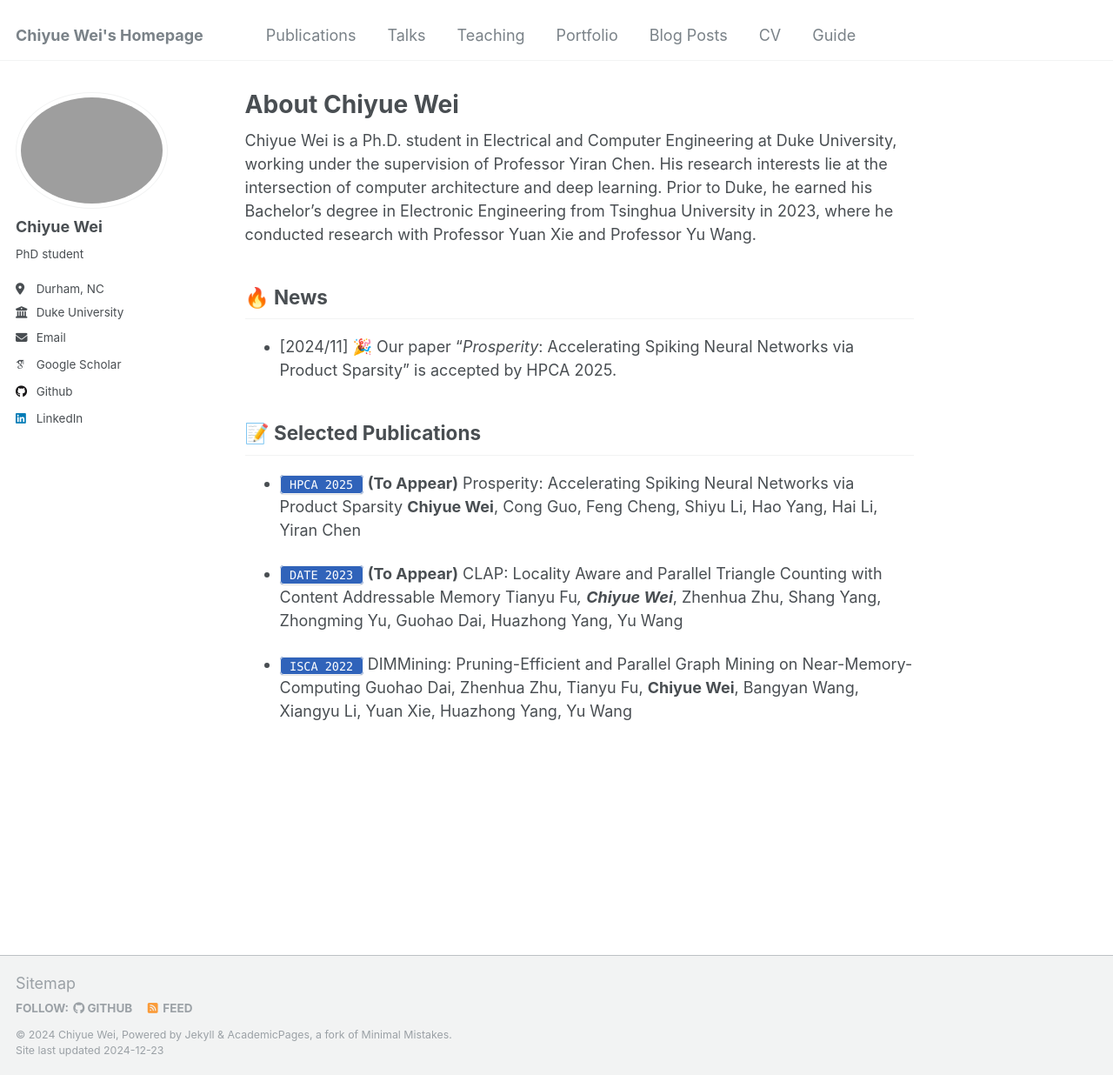
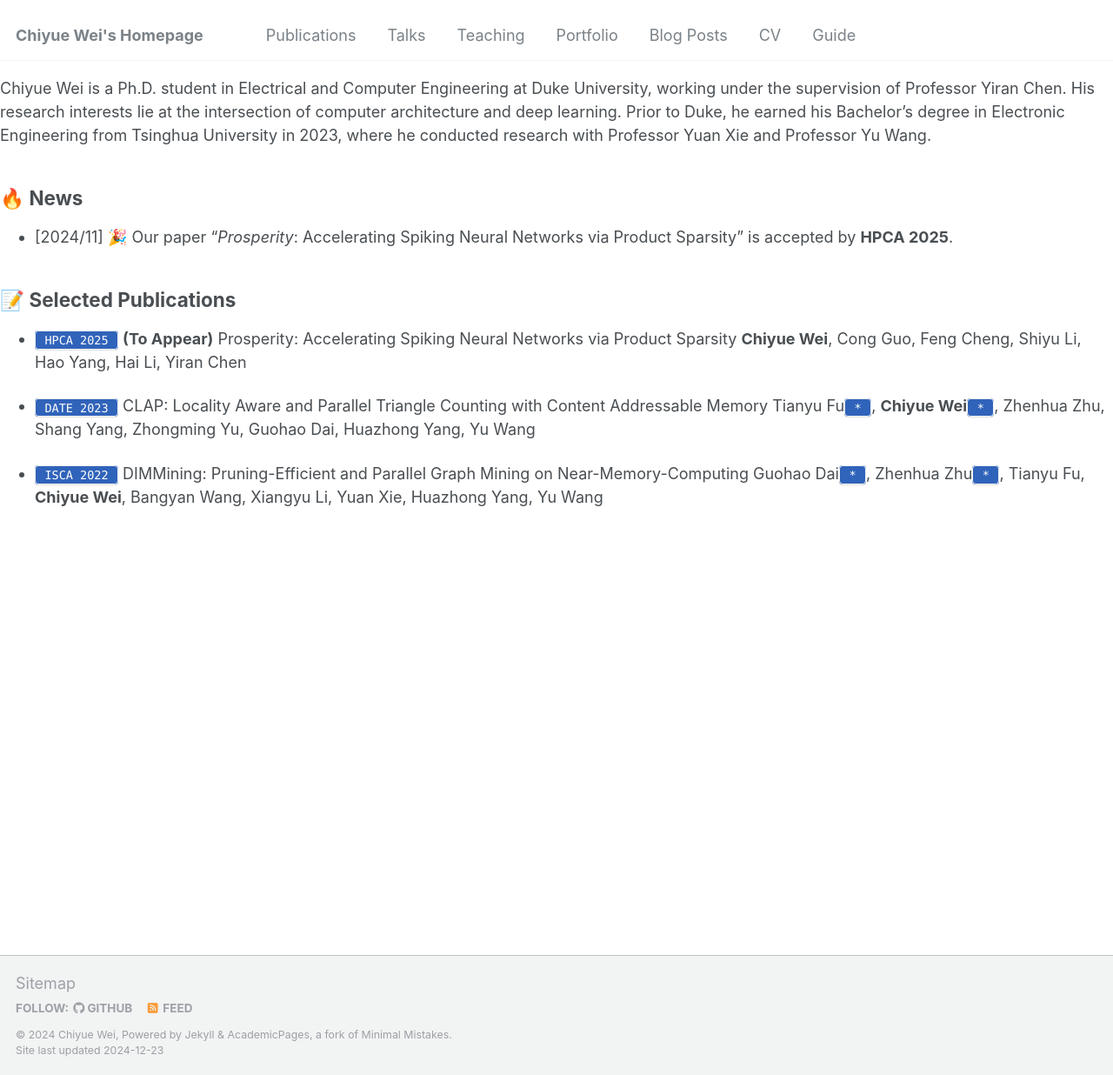
Before and after one commit to dubcyfor3/dubcyfor3.github.io, a Jekyll site: the page built from _pages/about.md, in a window 1280 px wide and 1236 px high. Shown: the whole window at 87% size. Built offline with Jekyll 4.4.1, drawn with Linux system fonts in a browser that asks for light colours; some web fonts are replaced; our own code applies the rules of GitHub Pages for plain Markdown files; part of the change alters nothing that is shown.

Commit message:
[update] remove unused section

```diff
--- a/_config.yml
+++ b/_config.yml
@@ -229,23 +229,23 @@ collections:
 # These settings control how pages and collections are included in the site
 defaults:
   # _posts
-  - scope:
-      path: ""
-      type: posts
-    values:
-      layout: single
-      author_profile: true
-      read_time: true
-      comments: true
-      share: true
-      related: true
+  # - scope:
+  #     path: ""
+  #     type: posts
+  #   values:
+  #     layout: single
+  #     author_profile: true
+  #     read_time: true
+  #     comments: true
+  #     share: true
+  #     related: true
   # _pages
-  - scope:
-      path: ""
-      type: pages
-    values:
-      layout: single
-      author_profile: true
+  # - scope:
+  #     path: ""
+  #     type: pages
+  #   values:
+  #     layout: single
+  #     author_profile: true
   # _teaching
   - scope:
       path: ""
@@ -265,22 +265,22 @@ defaults:
       share: true
       comments: true
   # _portfolio
-  - scope:
-      path: ""
-      type: portfolio
-    values:
-      layout: single
-      author_profile: true
-      share: true
-      comment: true
+  # - scope:
+  #     path: ""
+  #     type: portfolio
+  #   values:
+  #     layout: single
+  #     author_profile: true
+  #     share: true
+  #     comment: true
   # _talks
-  - scope:
-      path: ""
-      type: talks
-    values:
-      layout: talk
-      author_profile: true
-      share: true
+  # - scope:
+  #     path: ""
+  #     type: talks
+  #   values:
+  #     layout: talk
+  #     author_profile: true
+  #     share: true
 
 
 # Sass/SCSS
--- a/_pages/about.md
+++ b/_pages/about.md
@@ -13,7 +13,7 @@ Chiyue Wei is a Ph.D. student in Electrical and Computer Engineering at Duke Uni
 🔥 News
 ------
 
-- [2024/11] 🎉 Our paper "*Prosperity*: Accelerating Spiking Neural Networks via Product Sparsity" is accepted by HPCA 2025.
+- [2024/11] 🎉 Our paper "*Prosperity*: Accelerating Spiking Neural Networks via Product Sparsity" is accepted by **HPCA 2025**.
 
 
 📝 Selected Publications
@@ -21,11 +21,11 @@ Chiyue Wei is a Ph.D. student in Electrical and Computer Engineering at Duke Uni
 - ``HPCA 2025`` **(To Appear)** Prosperity: Accelerating Spiking Neural Networks via Product Sparsity
 **Chiyue Wei**, Cong Guo, Feng Cheng, Shiyu Li, Hao Yang, Hai Li, Yiran Chen
 
-- ``DATE 2023`` **(To Appear)** CLAP: Locality Aware and Parallel Triangle Counting with Content Addressable Memory
-Tianyu Fu*, **Chiyue Wei***, Zhenhua Zhu, Shang Yang, Zhongming Yu, Guohao Dai, Huazhong Yang, Yu Wang
+- ``DATE 2023`` CLAP: Locality Aware and Parallel Triangle Counting with Content Addressable Memory
+Tianyu Fu`*`, **Chiyue Wei**`*`, Zhenhua Zhu, Shang Yang, Zhongming Yu, Guohao Dai, Huazhong Yang, Yu Wang
 
 - ``ISCA 2022`` DIMMining: Pruning-Efficient and Parallel Graph Mining on Near-Memory-Computing
-Guohao Dai, Zhenhua Zhu, Tianyu Fu, **Chiyue Wei**, Bangyan Wang, Xiangyu Li, Yuan Xie, Huazhong Yang, Yu Wang
+Guohao Dai`*`, Zhenhua Zhu`*`, Tianyu Fu, **Chiyue Wei**, Bangyan Wang, Xiangyu Li, Yuan Xie, Huazhong Yang, Yu Wang
 
 
 
```
